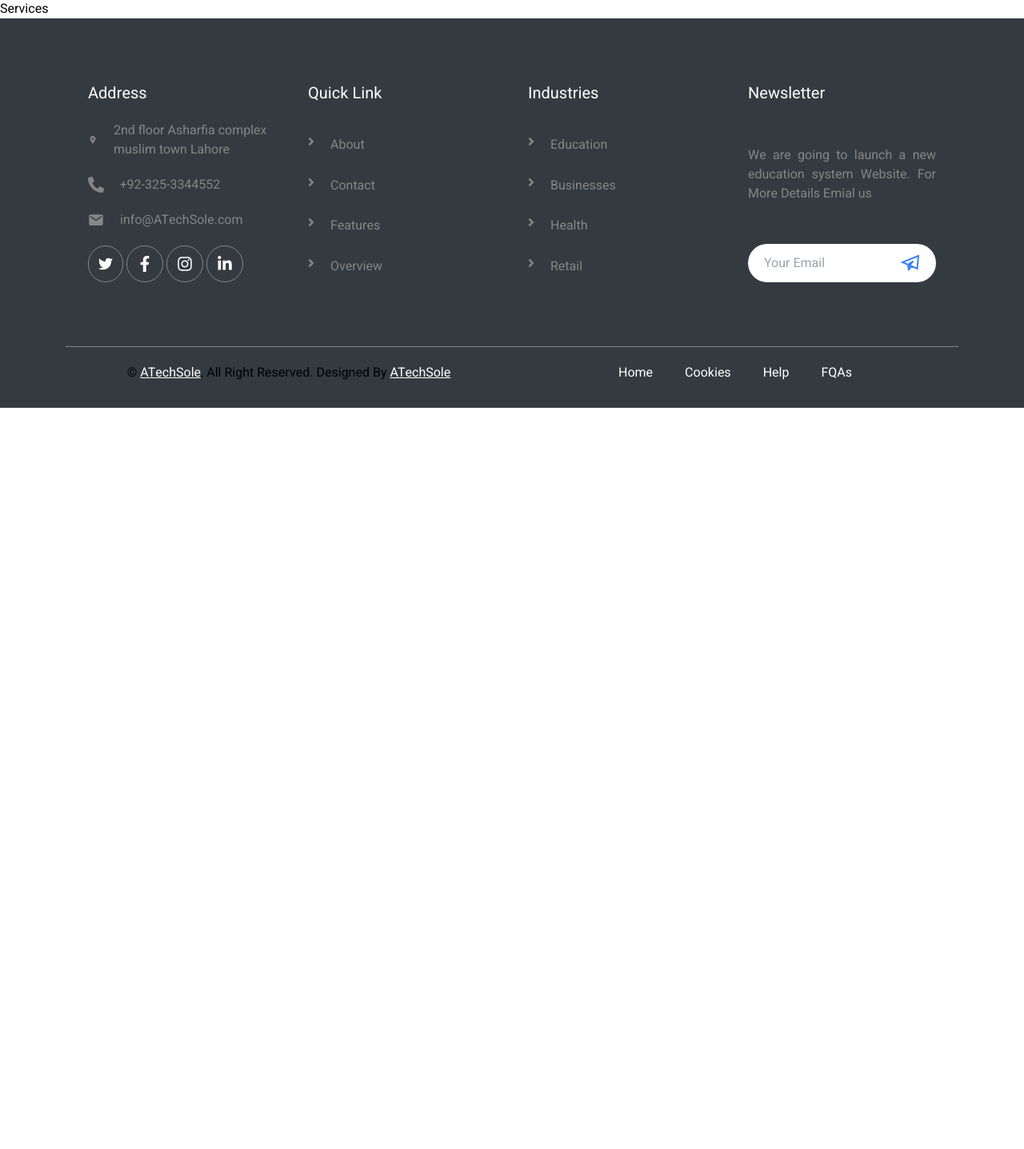
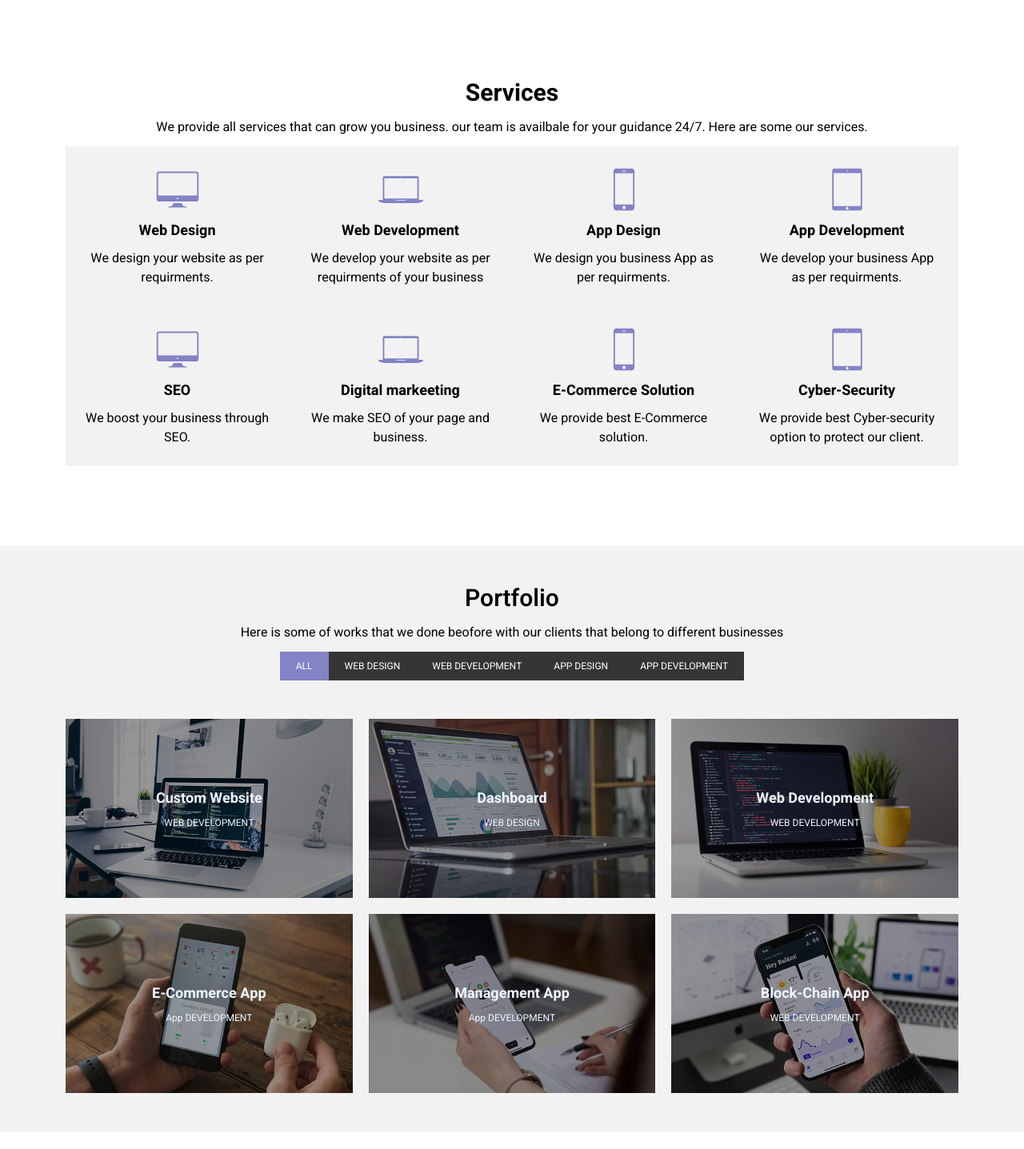
Before and after one commit to muazkhalid936/AtechSole, a React (Vite) app: page /Services in a window 1280 px wide. Shown: the part 793-2230 px from the top of the page at 80% size. Before the commit the page ends 1303 px from the top, so only its background shows below. Built offline with nearby package versions, Linux system fonts and the light colour scheme.

Commit message:
Services Page Don

```diff
--- a/src/App.jsx
+++ b/src/App.jsx
@@ -5,7 +5,7 @@ import About from "./pages/About";
 import Navbar from "./components/Navbar";
 import Footer from "./components/Footer";
 import ScrollToTopButton from "./components/ScrollToTopButton";
-import Services from "./components/Services";
+import Services from "./pages/Services";
 import Hero from "./components/Hero";
 const App = () => {
   return (
--- a/src/components/Navbar.jsx
+++ b/src/components/Navbar.jsx
@@ -38,13 +38,15 @@ const Navbar = () => {
   };
 
   const getLinkClass = (path) => {
-    return location.pathname === path ? "text-primary" : "";
+    return location.pathname === path ? " text-primary" : "";
   };
 
   return (
     <div className="flex flex-col">
       <div
-        className={`py-4 px-5 sm:px-10  flex justify-between md:py-5 items-center lg:fixed w-full transition-all ${isMenuOpen?"border-b-2":""} lg:border-none duration-500 z-50 ${
+        className={`py-4 px-5 sm:px-10  flex justify-between md:py-5 items-center lg:fixed w-full transition-all ${
+          isMenuOpen ? "border-b-2" : ""
+        } lg:border-none duration-500 z-50 ${
           isScrolled ? "bg-white" : "md:bg-transparent bg-white"
         } ${isVisible ? "top-0" : "-top-20"}`}
       >
@@ -112,14 +114,12 @@ const Navbar = () => {
         <div className="lg:hidden">
           <button
             onClick={toggleMenu}
-            className={`${
-              isMenuOpen ? "border-4" : "border"
-            } border-gray-300 rounded-full p-2 outline-none focus:outline-none active:scale-95 transition-transform`}
+            className={` border  border-gray-300 rounded-full p-2 outline-none focus:outline-none active:scale-95 transition-transform`}
           >
             {isMenuOpen ? (
-              <FiMenu className="text-4xl" />
+              <FiMenu className="text-2xl duration-500 ease-in-out rotate-90" />
             ) : (
-              <FiMenu className="text-4xl" />
+              <FiMenu className="duration-500 ease-in-out text-2xl" />
             )}
           </button>
         </div>
--- /dev/null
+++ b/src/components/PortImg.jsx
@@ -0,0 +1,39 @@
+import React from "react";
+import { IoEyeSharp } from "react-icons/io5";
+import { MdOutlineOpenInNew } from "react-icons/md";
+import { useNavigate } from "react-router-dom";
+
+const PortImg = ({ img, title, detail }) => {
+  const navigate = useNavigate();
+  return (
+    <div
+      className="relative bg-cover group bg-center h-56 w-full  flex items-center justify-center"
+      style={{ backgroundImage: `url(${img}) ` }}
+    >
+      {/* Dark Overlay */}
+      <div className="absolute group-hover:opacity-60 duration-500 ease-in-out  inset-0 bg-black opacity-40"></div>
+
+      {/* Overlay Text */}
+      <div className="relative flex flex-col gap-2 group-hover:hidden duration-200 ease-in-out text-center text-light z-10">
+        <h2 className="text-lg font-bold">{title}</h2>
+        <p className="text-xs">{detail}</p>
+      </div>
+      <div className="relative group-hover:flex gap-2 hidden text-center text-light text-2xlitems-center  justify-center duration-200 ease-in-out z-10">
+        <div className=" portfolio-img ">
+          <IoEyeSharp
+            className="text-2xl"
+            onClick={() => window.open(img, "_blank")}
+          />
+        </div>
+        <div className="portfolio-img">
+          <MdOutlineOpenInNew
+            onClick={() => navigate("/Services")}
+            className="text-2xl"
+          />
+        </div>
+      </div>
+    </div>
+  );
+};
+
+export default PortImg;
--- /dev/null
+++ b/src/components/Portfolio.jsx
@@ -0,0 +1,75 @@
+import React from "react";
+import PortImg from "./PortImg";
+import Img1 from "../assets/portfolio-1.jpg";
+import Img2 from "../assets/portfolio-2.jpg";
+import Img3 from "../assets/portfolio-3.jpg";
+import Img4 from "../assets/portfolio-4.jpg";
+import Img5 from "../assets/portfolio-5.jpg";
+import Img6 from "../assets/portfolio-6.jpg";
+
+const Portfolio = () => {
+  return (
+    <div className="bg-card p-s">
+      <div className="container py-12">
+        <div className="flex flex-col">
+          <div className="flex flex-col justify-center items-center">
+            <p className="font-semibold text-3xl">Portfolio</p>
+            <p className="my-3 text-center">
+              Here is some of works that we done beofore with our clients that
+              belong to different businesses
+            </p>
+
+            <ul className=" flex-wrap   justify-center  text-white text-xs flex">
+              <li className="bg-primary mb-2 py-10px uppercase px-20px ">
+                All
+              </li>
+              <li className="py-10px uppercase mb-2 px-20px bg-Portfolio hover:bg-primary duration-300 ease-in-out cursor-pointer">
+                Web Design
+              </li>
+              <li className="py-10px uppercase mb-2 px-20px bg-Portfolio hover:bg-primary duration-300 ease-in-out cursor-pointer">
+                Web Development
+              </li>
+              <li className="py-10px uppercase mb-2 px-20px bg-Portfolio hover:bg-primary duration-300 ease-in-out cursor-pointer">
+                App Design
+              </li>
+              <li className="py-10px uppercase px-20px bg-Portfolio mb-2 hover:bg-primary duration-300 ease-in-out cursor-pointer">
+                App Development
+              </li>
+            </ul>
+          </div>
+
+          <div className="port-img mt-10 ">
+            <PortImg
+              img={Img1}
+              title="Custom Website"
+              detail="WEB DEVELOPMENT"
+            />
+            <PortImg img={Img2} title="Dashboard" detail="WEB DESIGN" />
+            <PortImg
+              img={Img3}
+              title="Web Development"
+              detail="WEB DEVELOPMENT"
+            />
+            <PortImg
+              img={Img4}
+              title="E-Commerce App"
+              detail="App DEVELOPMENT"
+            />
+            <PortImg
+              img={Img5}
+              title="Management App"
+              detail="App DEVELOPMENT"
+            />
+            <PortImg
+              img={Img6}
+              title="Block-Chain App"
+              detail="WEB DEVELOPMENT"
+            />
+          </div>
+        </div>
+      </div>
+    </div>
+  );
+};
+
+export default Portfolio;
--- /dev/null
+++ b/src/components/Service.jsx
@@ -0,0 +1,72 @@
+import React from "react";
+import ServiceCard from "./ServiceCard";
+import { IoDesktopSharp } from "react-icons/io5";
+import {
+  IoIosLaptop,
+  IoIosPhonePortrait,
+  IoIosTabletPortrait,
+  IoIosDesktop,
+} from "react-icons/io";
+
+import { IoDesktopOutline } from "react-icons/io5";
+
+const Services = () => {
+  return (
+    <div className="container p-s">
+      <div>
+        <div className="text-center">
+          <p className="font-bold text-3xl">Services</p>
+          <p className="my-3">
+            We provide all services that can grow you business. our team is
+            availbale for your guidance 24/7. Here are some our services.
+          </p>
+        </div>
+
+        <div className="service-card">
+          <ServiceCard
+            name="Web Design"
+            icon={IoIosDesktop}
+            desc="We design your website as per requirments."
+          />
+          <ServiceCard
+            name="Web Development"
+            icon={IoIosLaptop}
+            desc="We develop your website as per requirments of your business"
+          />
+          <ServiceCard
+            name="App Design"
+            icon={IoIosPhonePortrait}
+            desc="We design you business App as per requirments."
+          />
+          <ServiceCard
+            name="App Development"
+            icon={IoIosTabletPortrait}
+            desc="We develop your business App as per requirments."
+          />
+          <ServiceCard
+            name="SEO"
+            icon={IoIosDesktop}
+            desc="We boost your business through SEO."
+          />
+          <ServiceCard
+            name="Digital markeeting"
+            icon={IoIosLaptop}
+            desc="We make SEO of your page and business."
+          />
+          <ServiceCard
+            name="E-Commerce Solution"
+            icon={IoIosPhonePortrait}
+            desc="We provide best E-Commerce solution."
+          />
+          <ServiceCard
+            name="Cyber-Security"
+            icon={IoIosTabletPortrait}
+            desc="We provide best Cyber-security option to protect our client."
+          />
+        </div>
+      </div>
+    </div>
+  );
+};
+
+export default Services;
--- /dev/null
+++ b/src/components/ServiceCard.jsx
@@ -0,0 +1,15 @@
+import React from "react";
+
+const ServiceCard = (params) => {
+  return (
+    <div className="p-6 gap-2 flex items-center hover:bg-primary bg-card flex-col">
+      <div className=" text-primary text-6xl">
+        <params.icon />
+      </div>
+      <div className="hover:underline cursor-pointer text-lg font-bold">{params.name}</div>
+      <div className="font-normal text-center">{params.desc}</div>
+    </div>
+  );
+};
+
+export default ServiceCard;
--- a/src/components/Services.jsx
+++ /dev/null
@@ -1,9 +0,0 @@
-import React from 'react'
-
-const Services = () => {
-  return (
-    <div>Services</div>
-  )
-}
-
-export default Services
--- a/src/index.css
+++ b/src/index.css
@@ -5,6 +5,15 @@
 
 * {
   font-family: "Heebo", sans-serif;
+}
+.portfolio-img {
+  @apply items-center justify-center flex bg-opacity-50 rounded-full hover:bg-white hover:text-black cursor-pointer ease-in-out duration-300 h-10 w-12 bg-primary;
+}
+
+.port-img {
+  display: grid;
+  grid-template-columns: 1fr 1fr 1fr;
+  gap: 20px;
 }
 .p-s {
   margin: 100px auto;
@@ -29,23 +38,29 @@
   margin-left: auto;
 }
 
-.team-card {
+.service-card .team-card,
+.service-card {
   display: grid;
   grid-template-columns: 1fr 1fr 1fr 1fr;
 }
 @media (max-width: 476px) {
-  .team-card {
+  .team-card,
+  .service-card {
     display: grid;
     grid-template-columns: 1fr;
   }
 }
 @media (min-width: 576px) {
-  .team-card {
+  .team-card,
+  .service-card {
     display: grid;
     grid-template-columns: 1fr 1fr;
   }
   .container {
     max-width: 540px;
+  }
+  .port-img {
+    grid-template-columns: 1fr;
   }
 }
 
@@ -53,13 +68,25 @@
   .container {
     max-width: 720px;
   }
+  .port-img {
+    grid-template-columns: 1fr 1fr;
+  }
   .team-card {
     display: grid;
     grid-template-columns: 1fr 1fr;
   }
+  .service-card {
+    grid-template-columns: 1fr 1fr 1fr;
+  }
 }
 
 @media (min-width: 992px) {
+  .service-card {
+    grid-template-columns: 1fr 1fr 1fr 1fr;
+  }
+  .port-img {
+    grid-template-columns: 1fr 1fr 1fr;
+  }
   .container {
     max-width: 960px;
   }
--- a/src/pages/About.jsx
+++ b/src/pages/About.jsx
@@ -6,7 +6,7 @@ import Team from '../components/Team'
 const About = () => {
   return (
     <div>
-      <Hero />
+
       <Offers />
       <AboutStart />
     <Team />
--- a/src/pages/Home.jsx
+++ b/src/pages/Home.jsx
@@ -1,6 +1,6 @@
 import React from "react";
 import Hero from "../components/Hero";
-import Services from "../components/Services";
+import Services from "../components/Service";
 import Offers from "../components/Offers";
 import Features from "../components/Features";
 import AdvanceFeature from "../components/AdvanceFeature";
--- a/src/pages/Services.jsx
+++ b/src/pages/Services.jsx
@@ -1,9 +1,13 @@
-import React from 'react'
-
+import React from "react";
+import Service from "../components/Service";
+import Portfolio from "../components/Portfolio";
 const Services = () => {
   return (
-    <div>Services</div>
-  )
-}
+    <div>
+      <Service />
+      <Portfolio />
+    </div>
+  );
+};
 
-export default Services
+export default Services;
--- a/tailwind.config.js
+++ b/tailwind.config.js
@@ -7,14 +7,19 @@ export default {
         primary: "rgba(22, 22, 156, 0.5)",
         light: "#EDF5FF",
         "over-light": "#f8f9fa",
-        card:"#f2f2f2",
+        card: "#f2f2f2",
         footer: "#343a40",
+        Portfolio: "#353535",
         "footer-text": "#858585",
       },
       height: {
         "77p": "77%",
         "77p-2": "69%",
       },
+      padding: {
+        "10px": "10px",
+        "20px": "20px",
+      },
     },
   },
   plugins: [],
```
